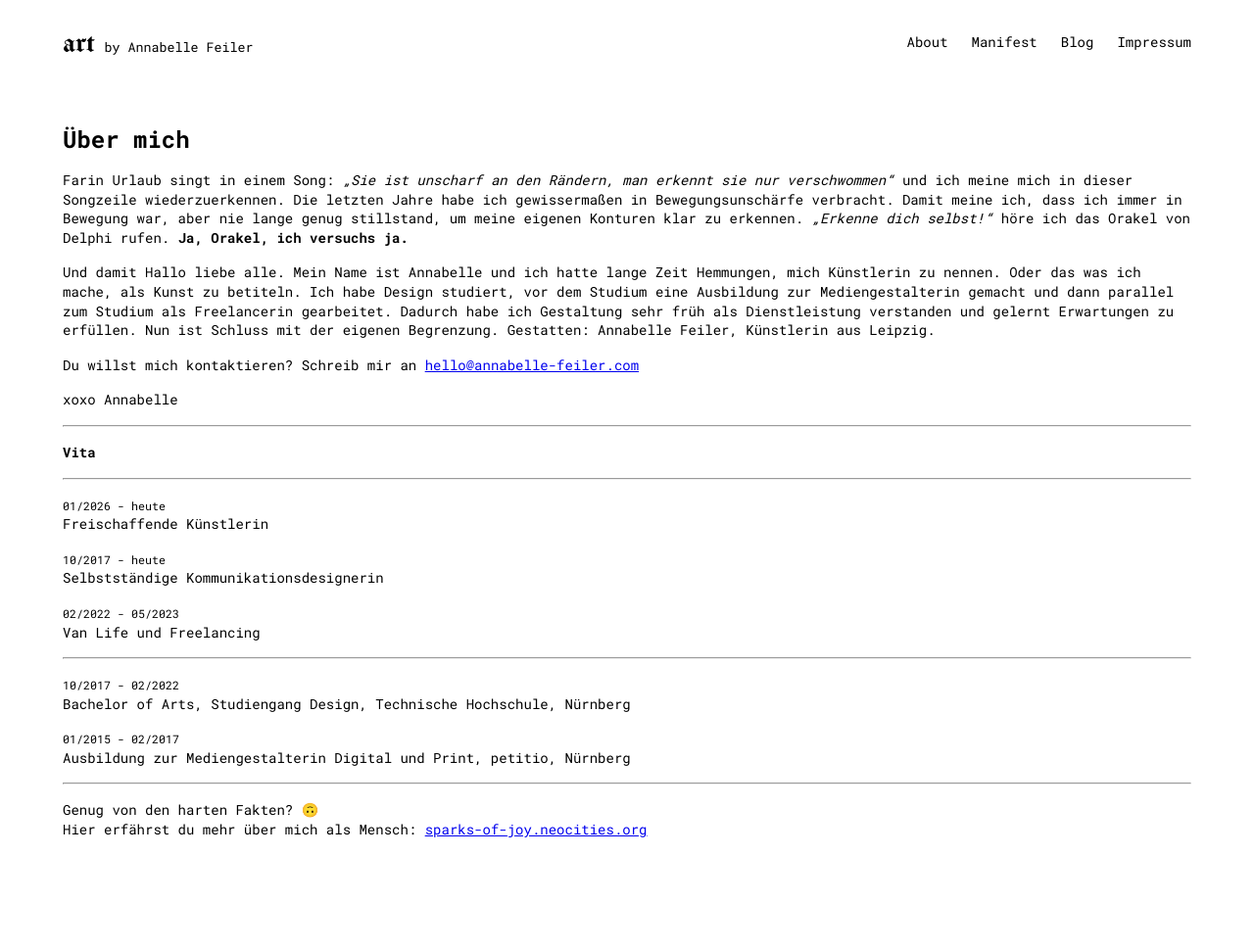
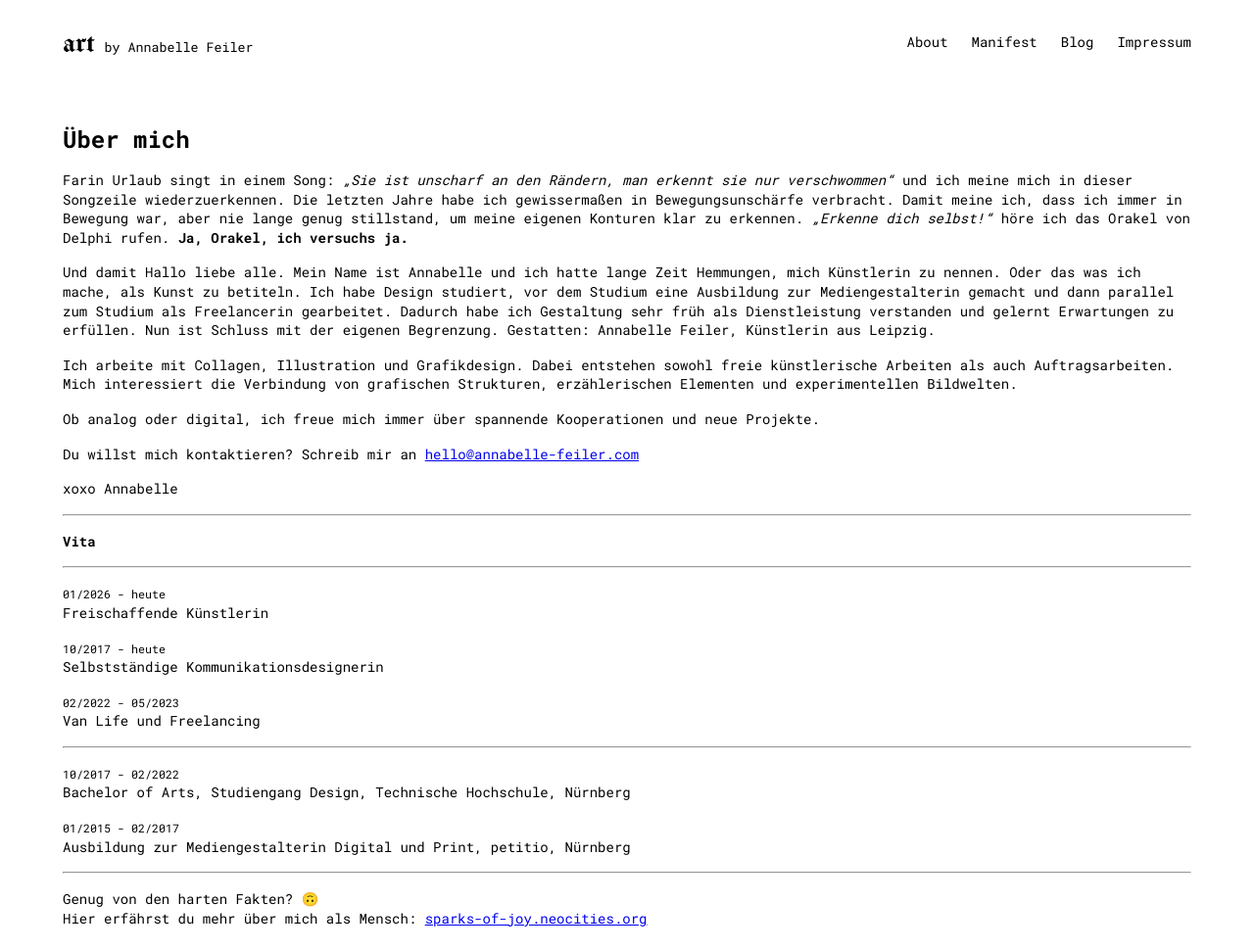
Before and after one commit to enaaacode/annabelle-feiler, a Jekyll site: the page built from about.md, in a window 1280 px wide. Shown: the whole page at 98% size. Built offline with Jekyll 4.4.1, drawn with Linux system fonts in a browser that asks for light colours; before the commit the page ends 900 px from its top, so only the background shows below that.

Commit message:
Update about.md

```diff
--- a/about.md
+++ b/about.md
@@ -8,6 +8,10 @@ title: About
 Farin Urlaub singt in einem Song: _„Sie ist unscharf an den Rändern, man erkennt sie nur verschwommen“_ und ich meine mich in dieser Songzeile wiederzuerkennen. Die letzten Jahre habe ich gewissermaßen in Bewegungsunschärfe verbracht. Damit meine ich, dass ich immer in Bewegung war, aber nie lange genug stillstand, um meine eigenen Konturen klar zu erkennen. _„Erkenne dich selbst!“_ höre ich das Orakel von Delphi rufen. **Ja, Orakel, ich versuchs ja.**
 
 Und damit Hallo liebe alle. Mein Name ist Annabelle und ich hatte lange Zeit Hemmungen, mich Künstlerin zu nennen. Oder das was ich mache, als Kunst zu betiteln. Ich habe Design studiert, vor dem Studium eine Ausbildung zur Mediengestalterin gemacht und dann parallel zum Studium als Freelancerin gearbeitet. Dadurch habe ich Gestaltung sehr früh als Dienstleistung verstanden und gelernt Erwartungen zu erfüllen. Nun ist Schluss mit der eigenen Begrenzung. Gestatten: Annabelle Feiler, Künstlerin aus Leipzig.
+
+Ich arbeite mit Collagen, Illustration und Grafikdesign. Dabei entstehen sowohl freie künstlerische Arbeiten als auch Auftragsarbeiten. Mich interessiert die Verbindung von grafischen Strukturen, erzählerischen Elementen und experimentellen Bildwelten.
+
+Ob analog oder digital, ich freue mich immer über spannende Kooperationen und neue Projekte.
 
 Du willst mich kontaktieren? Schreib mir an [hello@annabelle-feiler.com](mailto:hello@annabelle-feiler.com)
 
```
